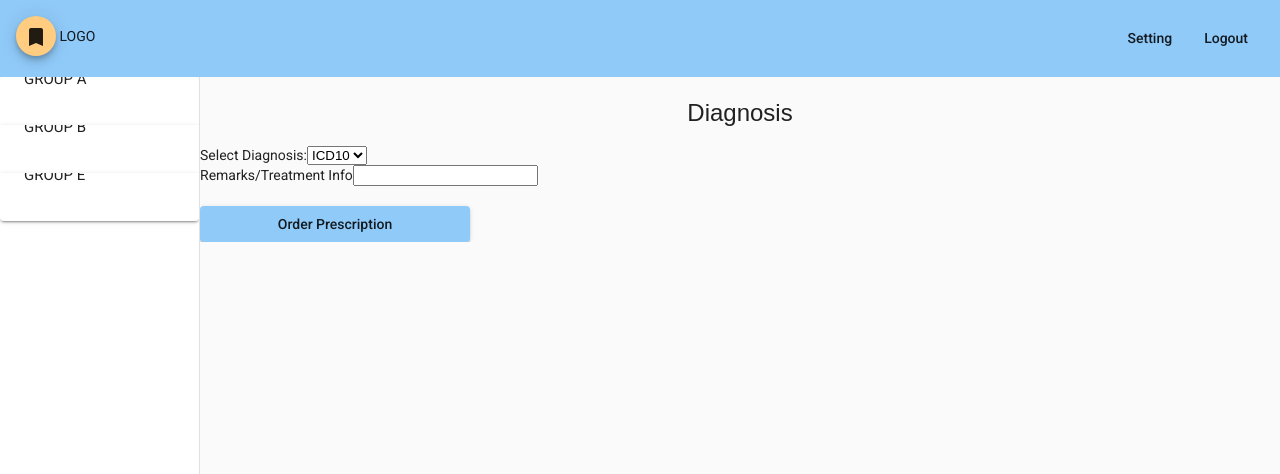
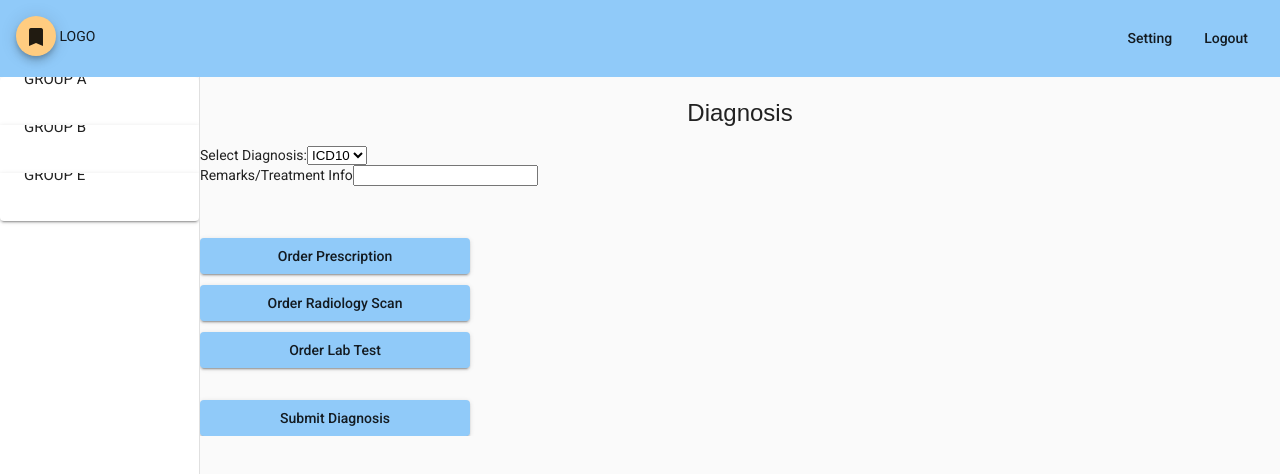
Before and after one commit to ferzt/EHRS, an Angular app: page /home/diagnosis in a window 1280 px wide. Shown: the top 474 px of the page. Built offline with nearby package versions, Linux system fonts and the light colour scheme.

Commit message:
Update format of Doctor Diagnosis

```diff
--- a/src/app/doctor-diagnosis/doctor-diagnosis.component.css
+++ b/src/app/doctor-diagnosis/doctor-diagnosis.component.css
@@ -4,64 +4,20 @@ h2 {
     font-size: 24px;
 }
 
-.mat-subheader {
-    font-family: Arial, Helvetica, sans-serif;
-    font-size: 16px;
-    font-weight: bold;
+.orderPrescription {
+    margin-top: 3%;
 }
 
-.checkout {
-    display: flex;
+.orderRadiology {
+    margin-top: 1%;
 }
 
-.patientInfo {
-    margin-left: 15%;
-    margin-right: 10%;
-    margin-top: 2%;
-    width: 25%;
+.orderLabTest {
+    margin-top: 1%;
 }
 
-.mat-table {
-    width: 100%;
-    background-color:#fafafa;
-  }
-
-.mat-row .mat-cell {
-    border-bottom: 1px solid transparent;
-    border-top: 1px solid transparent;
-    cursor: pointer;
-}
-
-.mat-header-cell, .mat-sort-header, .mat-header-row {
-    font-weight: bold;
-    font-size: 16px;
-}
-
-.treatmentBill {
-    width: 40%;
-    margin-top: 2%;
-}
-
-.patientDetail {
-    padding-bottom: 50px;
-}
-
-::ng-deep .mat-list .mat-list-item .mat-line{
-    word-wrap: break-word;
-   white-space: pre-wrap;
-}
-
-.totalCostRow {
-    font-weight: bold;
-    font-style: italic;
-}
-
-.finalizeCheckout {
+.submitDiagnosis {
     margin-top: 3%;
-    display: flex;
-    justify-content: center;
-    align-items: right;
-    flex-direction: column;
 }
 
 .mat-raised-button {
--- a/src/app/doctor-diagnosis/doctor-diagnosis.component.html
+++ b/src/app/doctor-diagnosis/doctor-diagnosis.component.html
@@ -21,7 +21,21 @@
 </div>
 
 <div class="orderPrescription">
-    <button mat-raised-button type="submit">Order Prescription
-    </button>
+    <button mat-raised-button type="submit" (click)="onSubmitPrescription()">Order Prescription</button>
     <br/>
 </div>
+
+<div class="orderRadiology">
+    <button mat-raised-button type="submit" (click)="onSubmitRadiology()">Order Radiology Scan</button>
+    <br/>
+</div>
+
+<div class="orderLabTest">
+    <button mat-raised-button type="submit" (click)="onSubmitLabTest()">Order Lab Test</button>
+    <br/>
+</div>
+
+<div class="submitDiagnosis">
+    <button mat-raised-button type="submit" (click)="onSubmitDiagnosis()">Submit Diagnosis</button>
+    <br/>
+</div>
--- a/src/app/doctor-diagnosis/doctor-diagnosis.component.ts
+++ b/src/app/doctor-diagnosis/doctor-diagnosis.component.ts
@@ -1,4 +1,5 @@
 import { Component, OnInit } from '@angular/core';
+import { Router } from '@angular/router';
 
 @Component({
   selector: 'app-doctor-diagnosis',
@@ -7,8 +8,24 @@ import { Component, OnInit } from '@angular/core';
 })
 export class DoctorDiagnosisComponent implements OnInit {
 
-  constructor() { }
+  constructor(private router: Router) { }
 
   ngOnInit(): void {
   }
+
+  onSubmitPrescription() {
+    this.router.navigate(['/home/order-prescription']);
+  }
+
+  onSubmitRadiology() {
+    this.router.navigate(['/home/order-radiology']);
+  }
+
+  onSubmitLabTest() {
+    this.router.navigate(['/home/order-lab-test']);
+  }
+
+  onSubmitDiagnosis() {
+    this.router.navigate(['/home']);
+  }
 }
```
